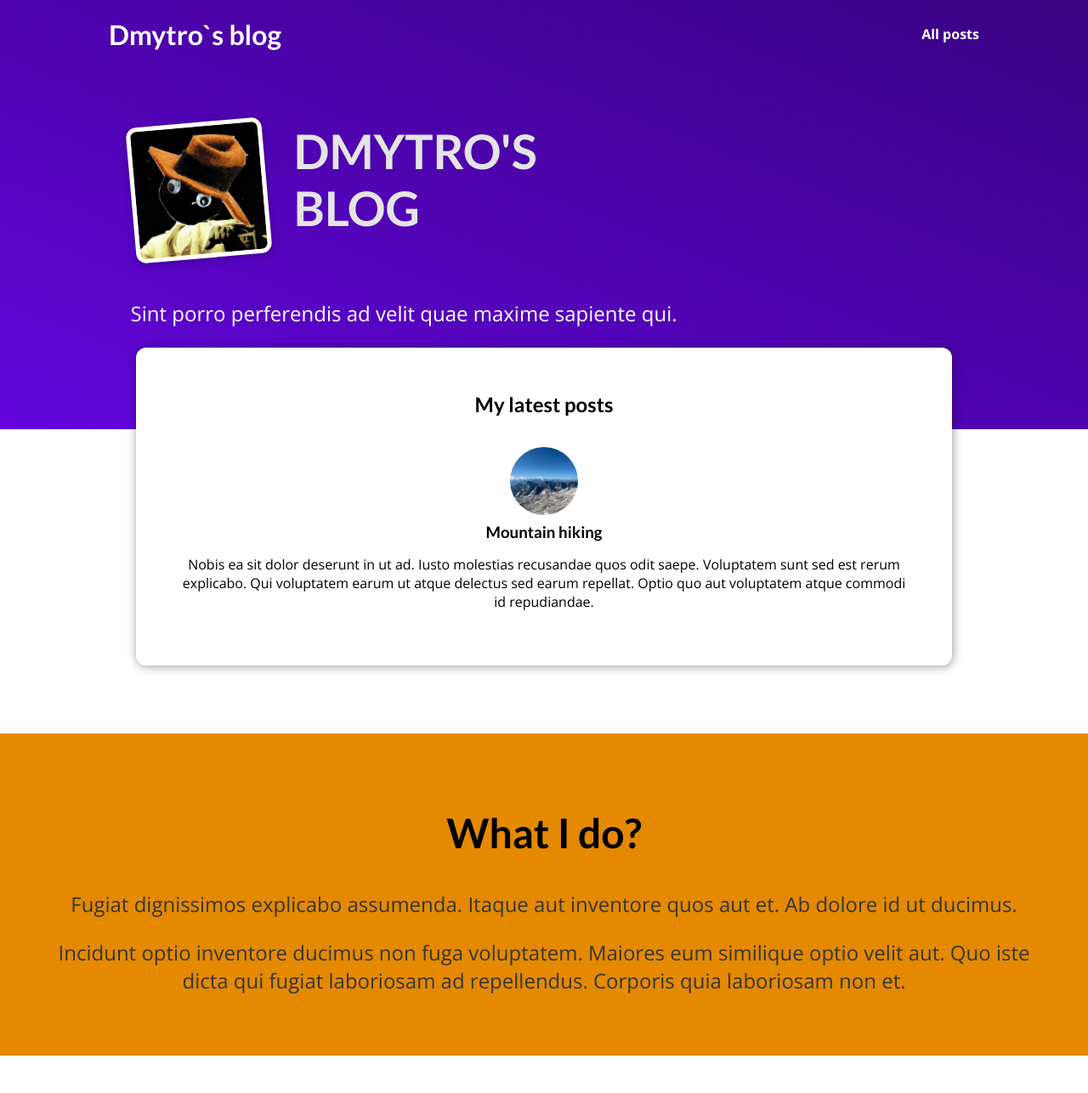
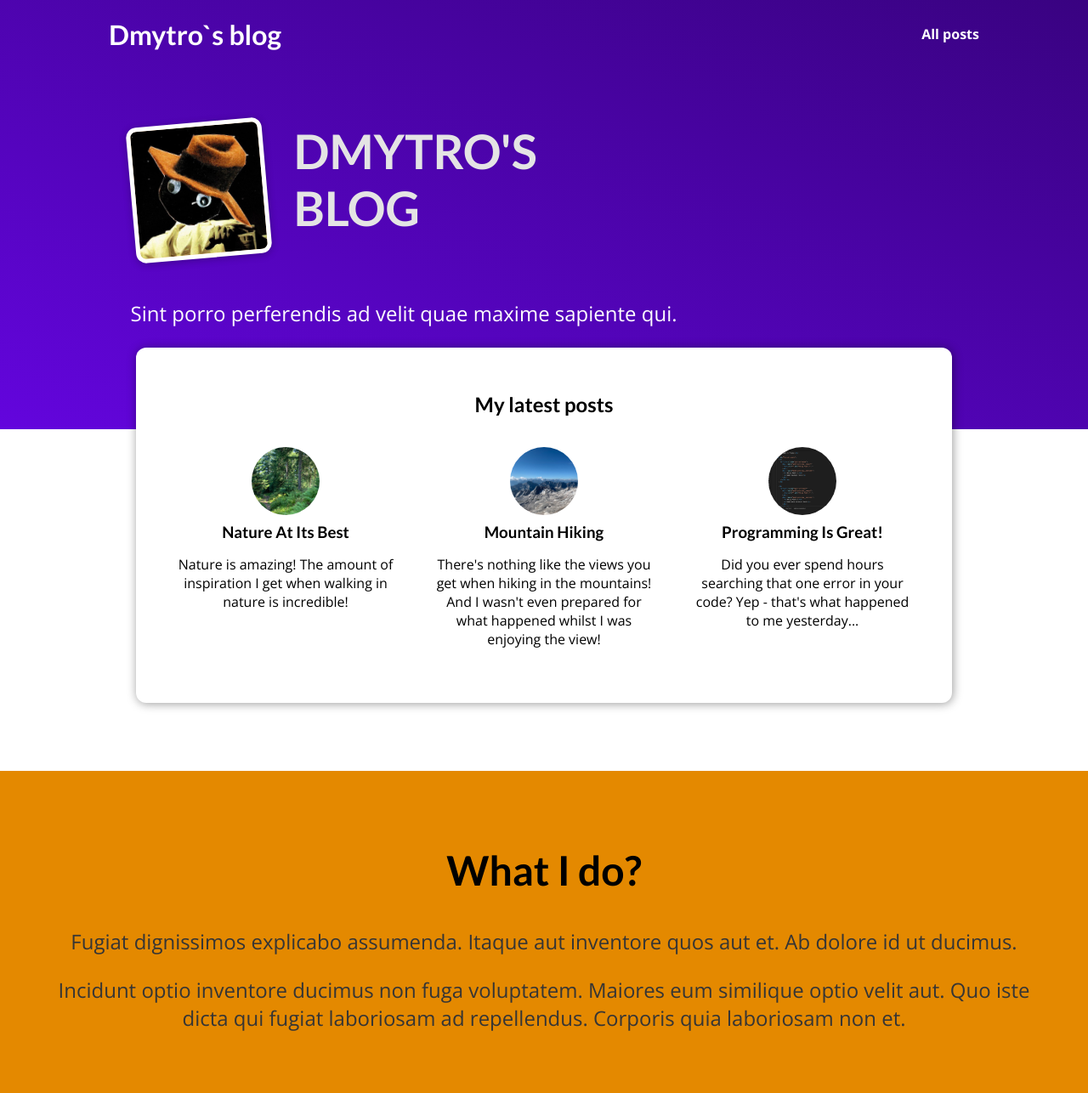
Before and after one commit to DmytroVoronkov/Simple-Blog, a Django app: page / in a window 1280 px wide. Shown: the whole page at 85% size. Before the commit the page ends 1242 px from the top, so only its background shows below. Run offline with Django 5.2, Linux system fonts and the light colour scheme.

Commit message:
+ insert dummy data into templates

```diff
--- a/blog/templates/blog/includes/post.html
+++ b/blog/templates/blog/includes/post.html
@@ -1,12 +1,12 @@
 {% load static %}
 <li>
-    <article class="post">
-        <a href="{% url 'post-detail-page' 'the-mountains' %}">
-            <img src="{% static 'blog/img/mountains.jpg' %}" alt="Mountain Hiking">
-            <div class="post__content">
-                <h3>Mountain hiking</h3>
-                <p>Nobis ea sit dolor deserunt in ut ad. Iusto molestias recusandae quos odit saepe. Voluptatem sunt sed est rerum explicabo. Qui voluptatem earum ut atque delectus sed earum repellat. Optio quo aut voluptatem atque commodi id repudiandae.</p>
-            </div>
-        </a>
-    </article>
+  <article class="post">
+    <a href="{% url 'post-detail-page' post.slug %}">
+      <img src="{% static 'blog/img/'|add:post.image %}" alt="{{post.title}}" />
+      <div class="post__content">
+        <h3>{{post.title}}</h3>
+        <p>{{post.excerpt}}</p>
+      </div>
+    </a>
+  </article>
 </li>
--- a/blog/templates/blog/index.html
+++ b/blog/templates/blog/index.html
@@ -19,7 +19,9 @@
     <section id="latest-posts">
         <h2>My latest posts</h2>
         <ul>
-            {% include 'blog/includes/post.html' %}
+            {% for post in posts %}
+                {% include 'blog/includes/post.html' %}
+            {% endfor %}
         </ul>
     </section>
     <section id="about">
--- a/blog/views.py
+++ b/blog/views.py
@@ -2,7 +2,7 @@ from datetime import date
 
 from django.shortcuts import render
 
-posts = [
+all_posts = [
     {
         "slug": "hike-in-the-mountains",
         "image": "mountains.jpg",
@@ -68,10 +68,14 @@ posts = [
     },
 ]
 
+def get_date(post):
+    return post['date']
 
 # Create your views here.
 def starting_page(request):
-    return render(request, "blog/index.html")
+    sorted_posts = sorted(all_posts, key=get_date)
+    latest_posts = sorted_posts[-3:]
+    return render(request, "blog/index.html", {'posts': latest_posts})
 
 
 def posts(request):
```
